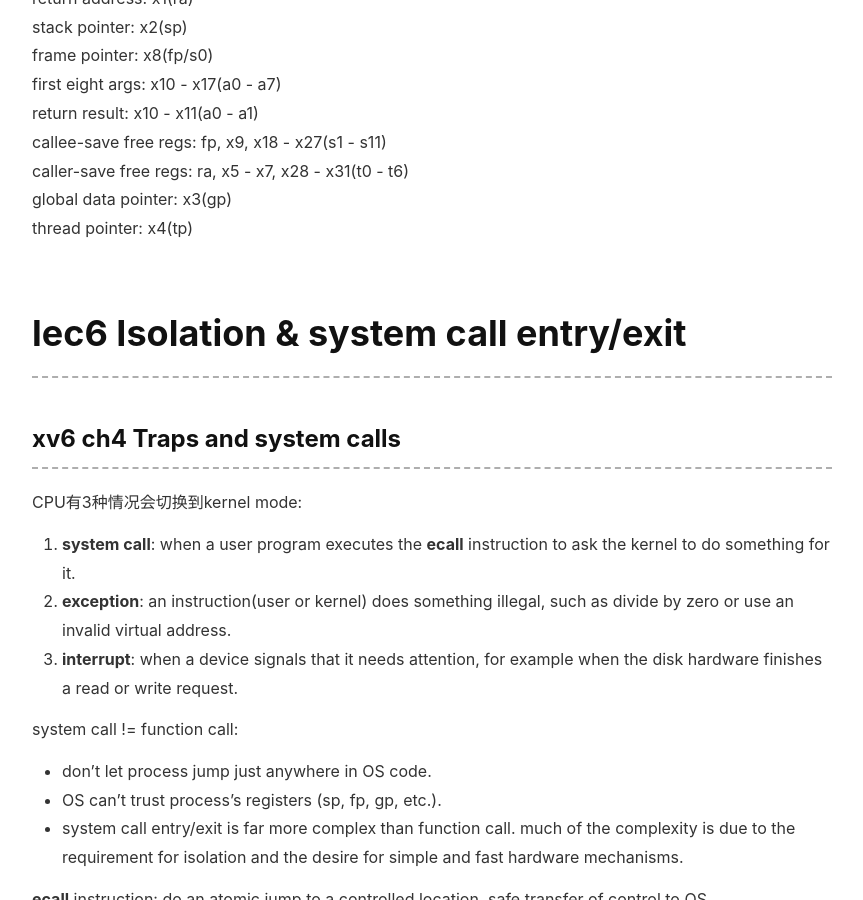
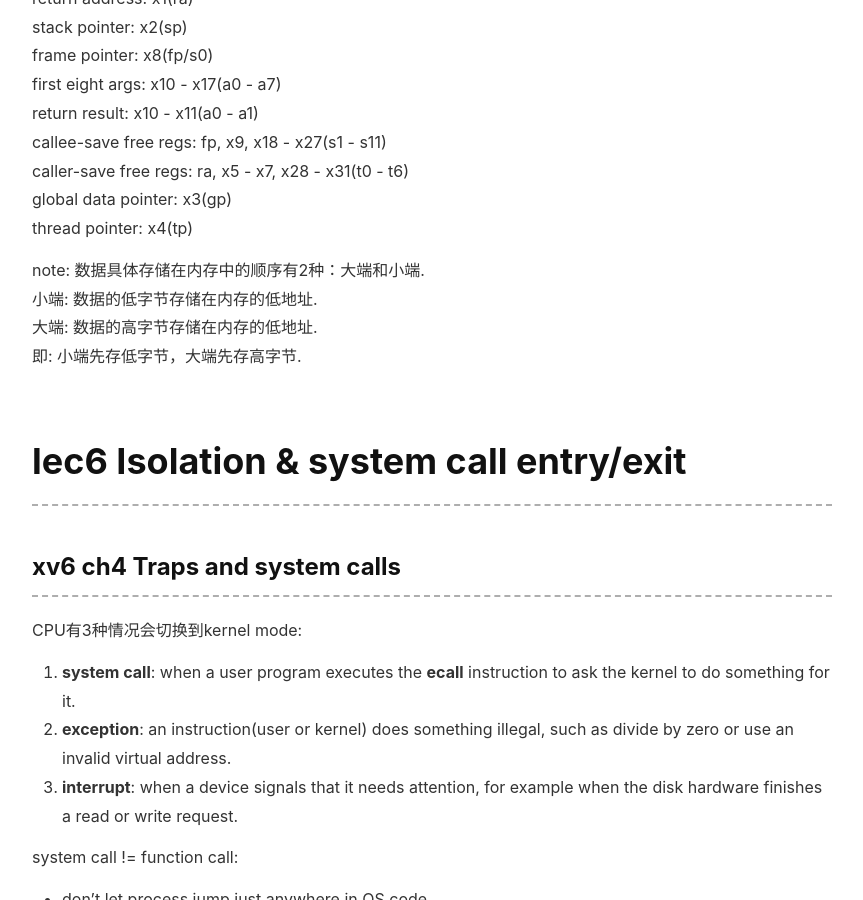
Before and after one commit to fukua95/fukua95.github.io, a Jekyll site: the page built from _posts/2020-10-25-6.S081-notes.md, in a window 1280 px wide and 900 px high, scrolled down 9280 px. Shown: the whole window, without its empty margins (88-951 px from the left). Built offline with Jekyll 4.4.1, drawn with Linux system fonts in a browser that asks for light colours; nearby versions of some CDN libraries; comment, search, counter and statistics services are not loaded.

Commit message:
6.S081 note: 补充大端/小端的概念

```diff
--- a/_posts/2020-10-25-6.S081-notes.md
+++ b/_posts/2020-10-25-6.S081-notes.md
@@ -290,6 +290,11 @@
 global data pointer: x3(gp)
 thread pointer: x4(tp)
 
+note: 数据具体存储在内存中的顺序有2种：大端和小端.
+      小端: 数据的低字节存储在内存的低地址.
+      大端: 数据的高字节存储在内存的低地址.
+      即: 小端先存低字节，大端先存高字节.
+
 # lec6 Isolation & system call entry/exit
 ## xv6 ch4 Traps and system calls
 CPU有3种情况会切换到kernel mode:
```
